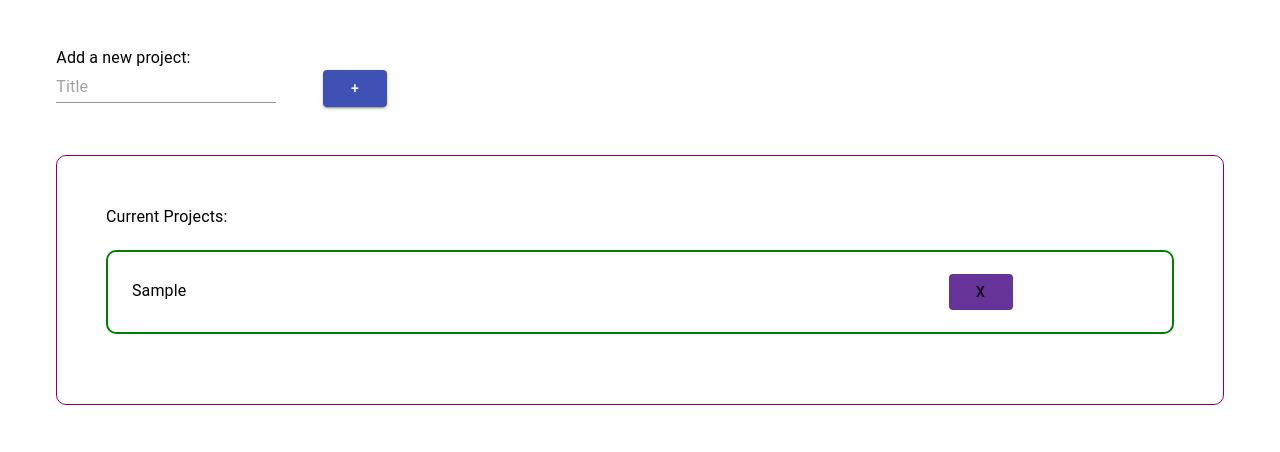
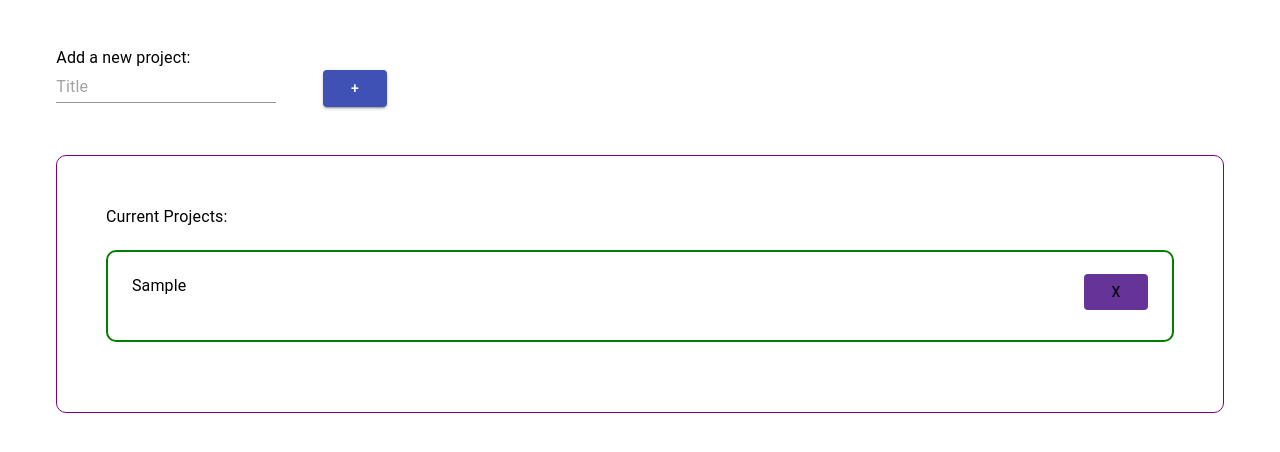
Before and after one commit to mschneider247/CodeChallenge, a React app: page / in a window 1280 px wide. Both pictures are taken after typing "Sample" into the empty fields and a click on the button "Add Project!". Shown: the part 238-690 px from the top of the page. Built offline with nearby package versions, Linux system fonts and the light colour scheme.

Commit message:
Add more styling to projects and their delete buttons

```diff
--- a/src/Components/Project/Project.css
+++ b/src/Components/Project/Project.css
@@ -1,18 +1,16 @@
 .project {
   display: flex;
+  flex-wrap: wrap;
   border: 2px solid green;
   padding: 2%;
   margin: 2%;
   border-radius: 10px;
-}
-
-.project_title {
-  display: inline;
+  padding-bottom: 4%;
 }
 
 #deleteBtn {
+  float: right;
   background-color: rebeccapurple;
-  margin-left: 75%;
 }
 
 #deleteBtn:hover {
--- a/src/Components/Project/Project.js
+++ b/src/Components/Project/Project.js
@@ -5,7 +5,7 @@ import { Container, Typography, Button } from '@material-ui/core';
 const Project = (props) => {
   return (
     <Container maxWidth='lg' className="project">
-      <Typography>
+      <Typography display="inline">
         {props.title}
         <Button
           id="deleteBtn"
```
